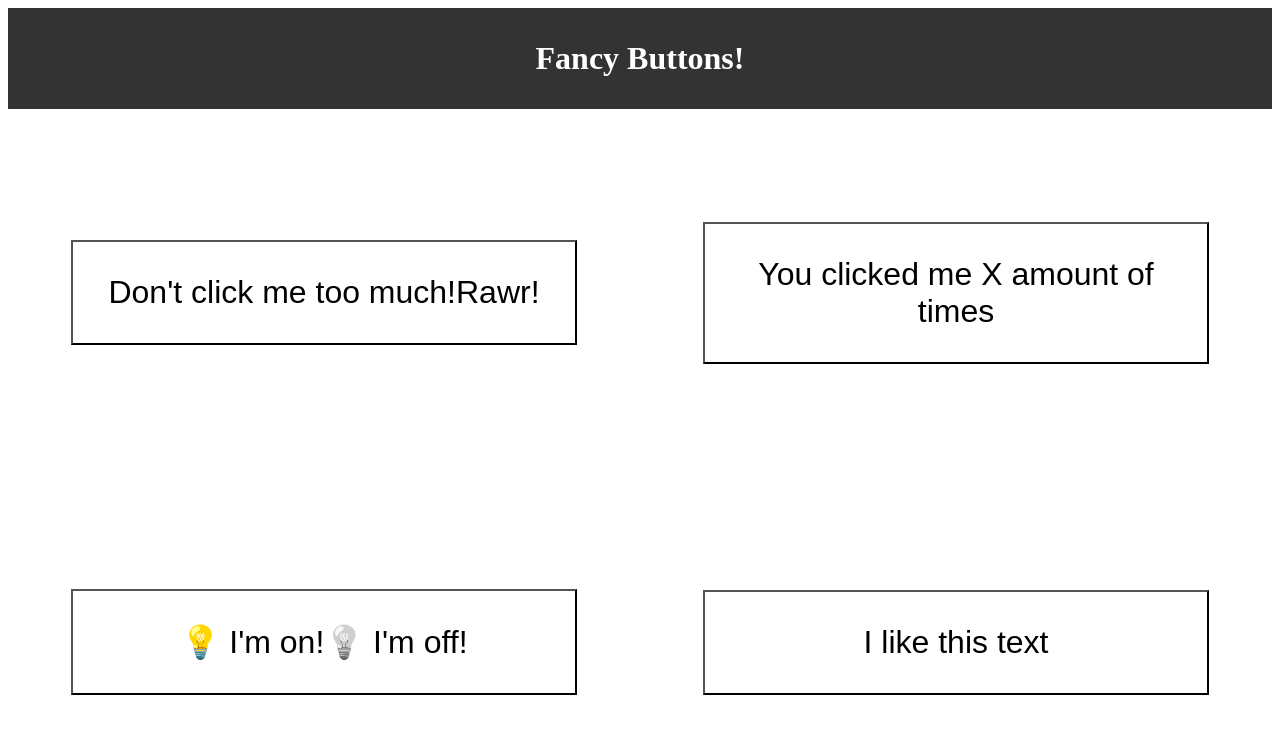
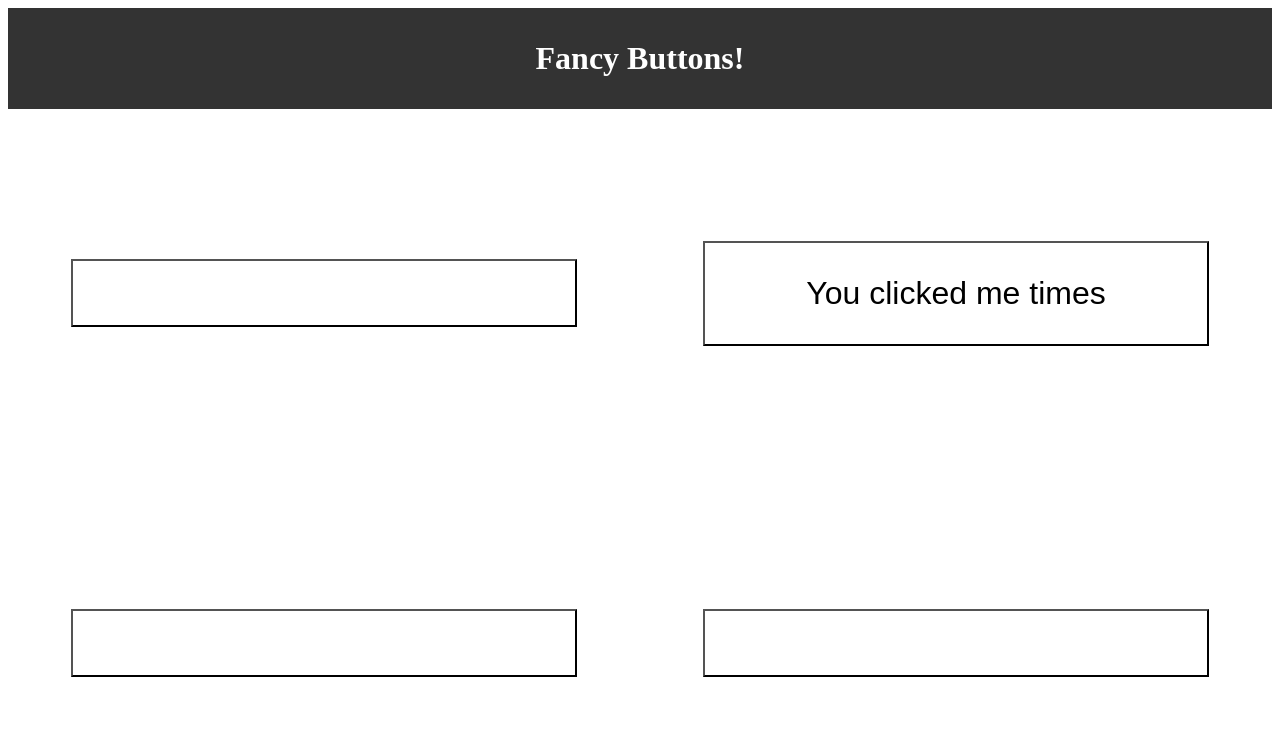
Before and after one commit to Ryan-M-Burns/fancy-buttons, a React (Create React App) app: page / in a window 1280 px wide. Shown: the top 734 px of the page. Built offline with nearby package versions, Linux system fonts and the light colour scheme.

Commit message:
implement useState and remove hard code with variable references

```diff
--- a/src/components/AngryButton.js
+++ b/src/components/AngryButton.js
@@ -1,14 +1,18 @@
 import { useState } from 'react';
 
 const AngryButton = () => {
+
+  const [anger, setAnger] = useState();
+
   return (
-    <button className="Angry Button">
-      {/* When the threshold is not reached */}
-      <span>Don't click me too much!</span>
-      {/* When the threshold is not reached */}
-      <span>Rawr!</span>
+
+    <button style={{ backgroundColor: `rgba(255,0,0,${anger})` }} className="Angry Button">
+      {anger < 1 && <span>Don't click me too much!</span>}
+      {anger > 1 && <span>Rawr!</span>}
     </button>
+
   );
+
 };
 
 export default AngryButton;
--- a/src/components/CounterButton.js
+++ b/src/components/CounterButton.js
@@ -1,11 +1,17 @@
 import { useState } from 'react';
 
 const CounterButton = () => {
+
+  const [clickAmount, setClickAmount] = useState();
+
   return (
-    <button className="CounterButton">
-      You clicked me X amount of times
+
+  <button className="CounterButton">
+      You clicked me {clickAmount} times
     </button>
+
   );
+
 };
 
 export default CounterButton;
--- a/src/components/LightSwitchButton.js
+++ b/src/components/LightSwitchButton.js
@@ -1,14 +1,18 @@
 import { useState } from 'react';
 
 const LightSwitchButton = () => {
+
+  const [light, setLight] = useState();
+
   return (
+
     <button className="LightSwitchButton">
-      {/* When the state is on */}
-      <span><i>💡</i> I'm on!</span>
-      {/* When the state is off */}
-      <span className="off"><i>💡</i> I'm off!</span>
+      {light === "on" && <span><i>💡</i> I'm on!</span>}
+      {light === "off" && <span className="off"><i>💡</i> I'm off!</span>}
     </button>
+
   );
+
 };
 
 export default LightSwitchButton;
--- a/src/components/TextRepeaterButton.js
+++ b/src/components/TextRepeaterButton.js
@@ -1,11 +1,22 @@
 import { useState } from 'react';
 
 const TextRepeaterButton = () => {
+
+  const [repetitions, setRepetitions] = useState();
+  const textArray = [];
+
+  for (let i = 0; i < repetitions; i++) {
+    textArray.push(<span key={i}>I like this text</span>);
+  }
+
   return (
+
     <button className="TextRepeaterButton">
-      <span>I like this text</span>
+      {textArray}
     </button>
+
   );
+
 };
 
 export default TextRepeaterButton;
```
